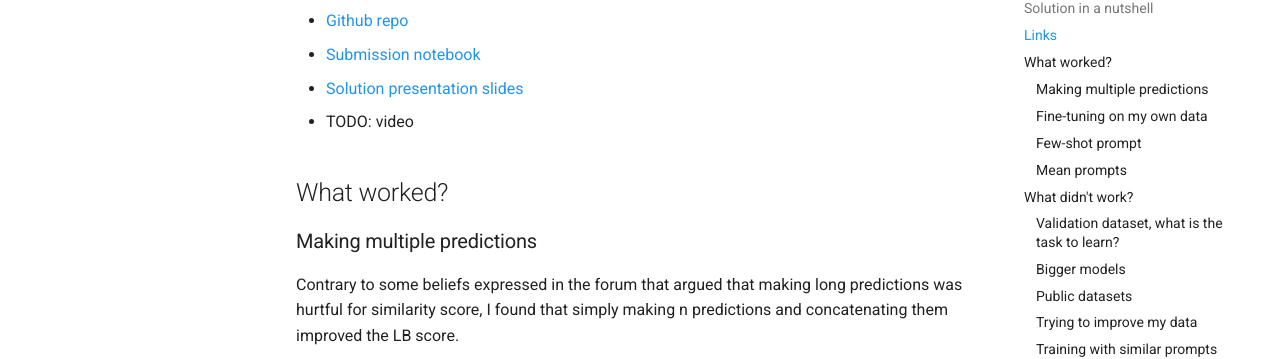
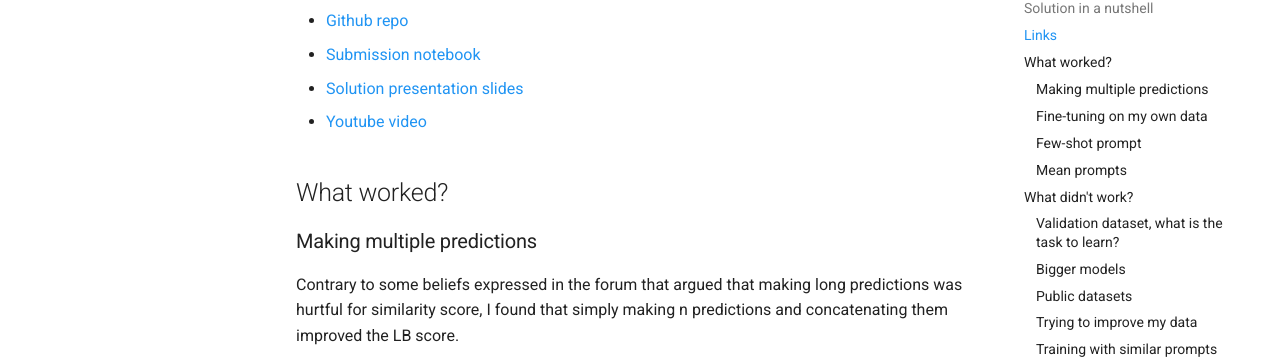
Before and after one commit to ironbar/prompt_recovery, an MkDocs documentation site: the page built from docs/05_Solution_Summary.md, in a window 1280 px wide and 900 px high, scrolled down 1476 px. Shown: the part 148-507 px from the top of the window. Built offline with MkDocs 1.6.1 and Material for MkDocs 9.7.7, drawn with Linux system fonts in a browser that asks for light colours; comment, search, counter and statistics services are not loaded.

Commit message:
updated documentation

```diff
--- a/docs/05_Solution_Summary.md
+++ b/docs/05_Solution_Summary.md
@@ -33,7 +33,7 @@ The predictions of the models were concatenated and the `0.63` public prompt was
 - [Github repo](https://github.com/ironbar/prompt_recovery)
 - [Submission notebook](https://www.kaggle.com/code/ironbar/autobots-roll-out/notebook)
 - [Solution presentation slides](https://docs.google.com/presentation/d/129C_GsIlyXtxWUhWV4u2A93bSKCLPrtVzwPWTBOvgLQ/edit?usp=sharing)
-- TODO: video
+- [Youtube video](https://youtu.be/jijCxtqn2pA?si=T4Bv7kKYzd1cabOt)
 
 ## What worked?
 
```
